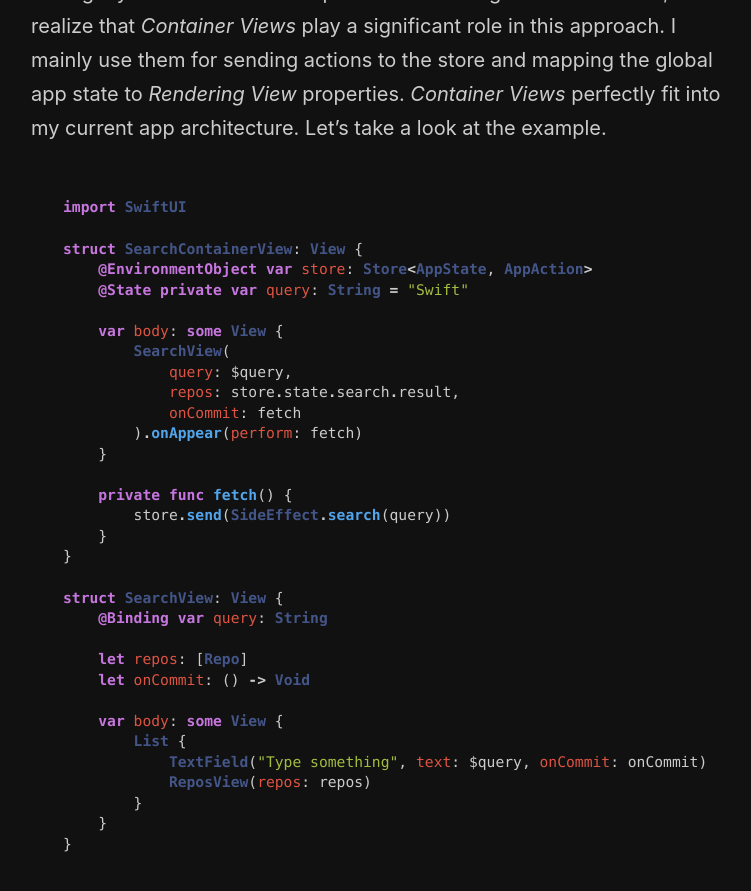
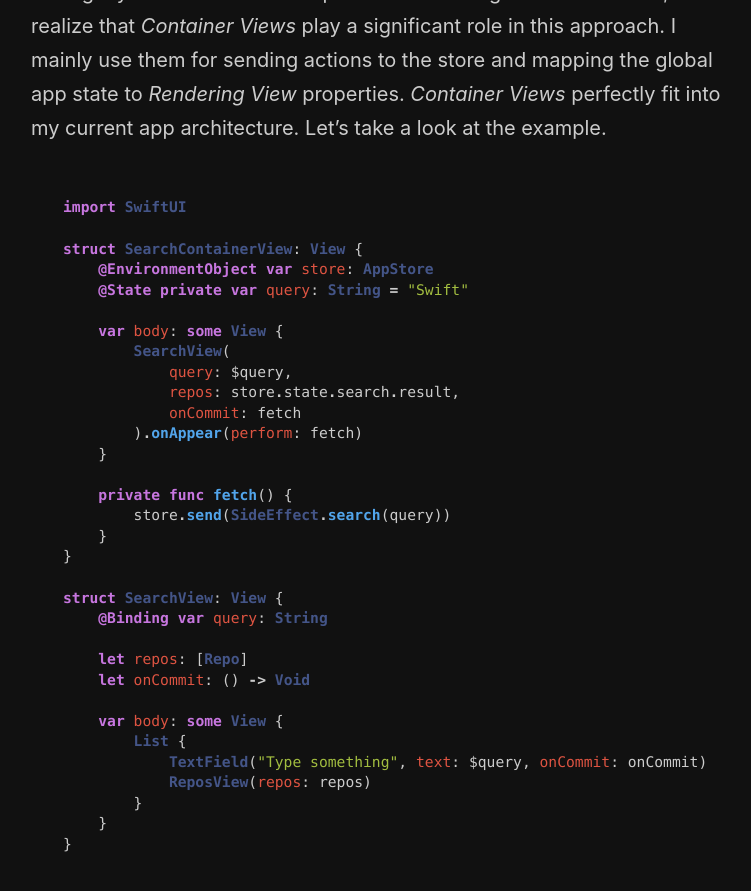
Before and after one commit to mecid/mecid.github.io, a Jekyll site: the page built from _posts/2019-10-02-redux-like-state-container-in-swiftui-part3.md, in a window 1280 px wide and 900 px high, scrolled down 2807 px. Shown: the top 891 px of the window, without its empty margins (259-1010 px from the left). Built offline with Jekyll 4.4.1, drawn with Linux system fonts in a browser that asks for light colours.

Commit message:
Update 2019-10-02-redux-like-state-container-in-swiftui-part3.md

```diff
--- a/_posts/2019-10-02-redux-like-state-container-in-swiftui-part3.md
+++ b/_posts/2019-10-02-redux-like-state-container-in-swiftui-part3.md
@@ -77,7 +77,7 @@ During my transition from multiple stores to a single source of truth, I realize
 import SwiftUI
 
 struct SearchContainerView: View {
-    @EnvironmentObject var store: Store<AppState, AppAction>
+    @EnvironmentObject var store: AppStore
     @State private var query: String = "Swift"
 
     var body: some View {
```
